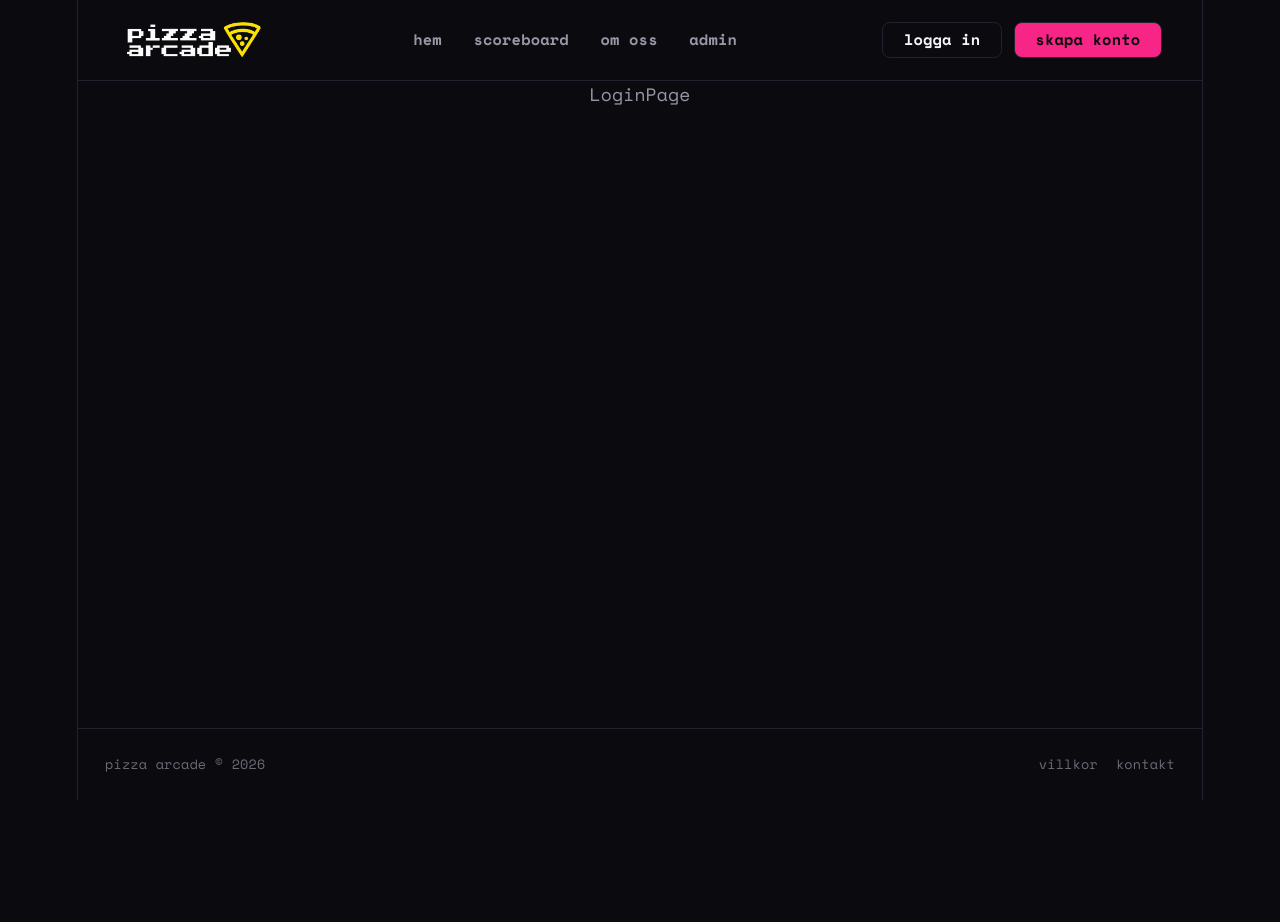
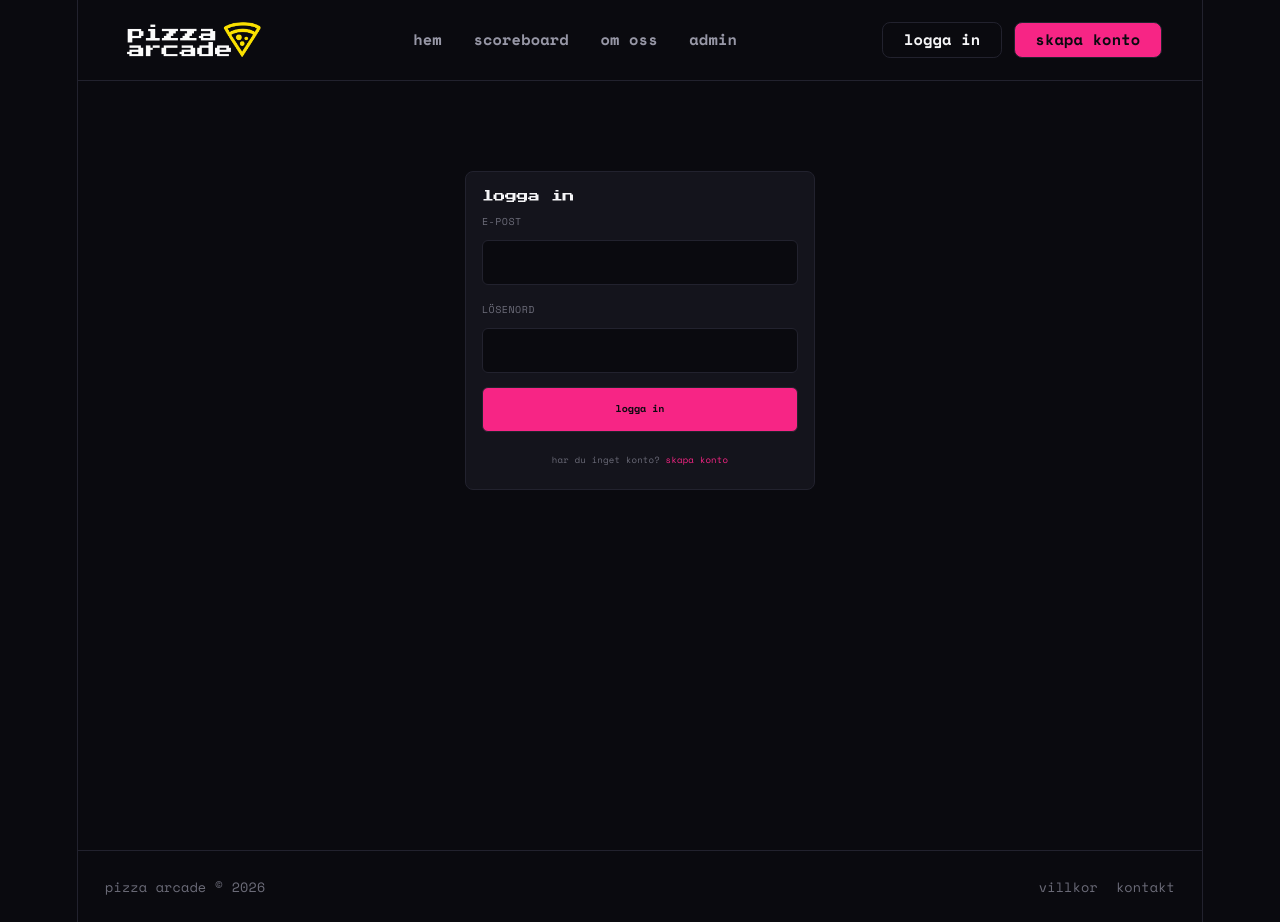
Before and after one commit to niloscar/game-monetization, a React (Vite) app in the folder frontend/: page /login in a window 1280 px wide. Before the commit the page ends 800 px from the top, so only its background shows below. Built offline with nearby package versions, Linux system fonts and the light colour scheme; no server answers.

Commit message:
feat: added login functionality

```diff
--- /dev/null
+++ b/frontend/src/components/LoginCard.tsx
@@ -0,0 +1,11 @@
+import styles from './login-card.module.css'
+
+type LoginCardProps = {
+    children: React.ReactNode
+}
+
+const LoginCard = ({ children }: LoginCardProps) => {
+    return <div className={styles['login-card']}>{children}</div>
+}
+
+export default LoginCard
--- /dev/null
+++ b/frontend/src/components/login-card.module.css
@@ -0,0 +1,83 @@
+.login-card {
+    width: 100%;
+    max-width: 350px;
+    margin: 5rem auto 20rem;
+    padding: 16px;
+    background-color: var(--surface);
+    border: 1px solid var(--border);
+    border-radius: 8px;
+    text-align: left;
+}
+
+.login-card h1 {
+    font-size: 12px;
+    line-height: 1.4;
+    margin: 0 0 4px;
+}
+
+.login-card form {
+    display: flex;
+    flex-direction: column;
+    gap: 12px;
+}
+
+.login-card .field {
+    display: flex;
+    flex-direction: column;
+    gap: 5px;
+}
+
+.login-card .field-label {
+    font-size: 14px;
+    color: var(--text-secondary);
+}
+
+.login-card input {
+    width: 100%;
+    height: 45px;
+    padding: 8px 10px;
+    font-size: 11px;
+    color: var(--text-secondary);
+}
+
+.login-card input:focus {
+    border-color: #f5f5f7;
+    outline: none;
+}
+
+.login-card button {
+    width: 100%;
+    height: 45px;
+    margin-top: 2px;
+    background: var(--accent);
+    color: var(--bg);
+    border: 1px solid var(--border);
+    border-radius: 6px;
+    font-size: 10px;
+    font-weight: 700;
+    display: flex;
+    align-items: center;
+    justify-content: center;
+}
+
+.login-card > p {
+    margin: 10px 0 0;
+    text-align: center;
+    font-size: 14px;
+    color: var(--text-secondary);
+}
+
+.login-card a {
+    color: var(--text-primary);
+    text-decoration: none;
+}
+
+.login-card > p:last-child {
+    margin: 15px 0 0;
+    text-align: center;
+    font-size: 9px;
+}
+
+.login-card > p:last-child a {
+    color: var(--accent);
+}
--- a/frontend/src/components/register-card.module.css
+++ b/frontend/src/components/register-card.module.css
@@ -60,7 +60,7 @@
 
 .registerCard button {
   width: 100%;
-  height: 34px;
+  height: 45px;
   margin-top: 2px;
   background: var(--accent);
   color: var(--bg);
@@ -77,11 +77,6 @@
   cursor: default;
 }
 
-.registerCard button:hover {
-    filter: brightness(1.25);
-    border-color: #f5f5f7;
-}
-
 .registerCard > p:last-child {
   margin: 15px 0 0;
   text-align: center;
--- a/frontend/src/pages/LoginPage.tsx
+++ b/frontend/src/pages/LoginPage.tsx
@@ -1,5 +1,86 @@
+import { useState } from 'react'
+import { Link, useNavigate } from 'react-router-dom'
+import Button from '../components/Button'
+import Input from '../components/Input'
+import LoginCard from '../components/LoginCard'
+import { useAuth } from '../context/AuthContext'
+
 const LoginPage = () => {
-    return <div>LoginPage</div>
+    const navigate = useNavigate()
+    const { login, error } = useAuth()
+
+    const [email, setEmail] = useState('')
+    const [password, setPassword] = useState('')
+    const [isLoading, setIsLoading] = useState(false)
+
+    const handleSubmit = async (event: React.SubmitEvent<HTMLFormElement>) => {
+        event.preventDefault()
+
+        try {
+            setIsLoading(true)
+
+            await login(email, password)
+
+            navigate('/')
+        } catch {
+        } finally {
+            setIsLoading(false)
+        }
+    }
+
+    return (
+        <main>
+            <LoginCard>
+                <h1>logga in</h1>
+
+                <form onSubmit={handleSubmit}>
+                    <div className="field">
+                        <label className="field-label" htmlFor="email">
+                            e-post
+                        </label>
+
+                        <Input
+                            id="email"
+                            name="email"
+                            type="email"
+                            autoComplete="email"
+                            value={email}
+                            onChange={(event) => setEmail(event.target.value)}
+                            required
+                        />
+                    </div>
+
+                    <div className="field">
+                        <label className="field-label" htmlFor="password">
+                            lösenord
+                        </label>
+
+                        <Input
+                            id="password"
+                            name="password"
+                            type="password"
+                            autoComplete="new-password"
+                            value={password}
+                            onChange={(event) =>
+                                setPassword(event.target.value)
+                            }
+                            required
+                        />
+                    </div>
+
+                    {error && <p className="field-error">{error}</p>}
+
+                    <Button type="submit" disabled={isLoading}>
+                        {isLoading ? 'loggar in...' : 'logga in'}
+                    </Button>
+                </form>
+
+                <p>
+                    har du inget konto? <Link to="/register">skapa konto</Link>
+                </p>
+            </LoginCard>
+        </main>
+    )
 }
 
 export default LoginPage
--- a/frontend/src/pages/RegisterPage.tsx
+++ b/frontend/src/pages/RegisterPage.tsx
@@ -62,7 +62,7 @@ const RegisterPage = () => {
       setIsLoading(true);
 
       const response = await fetch(
-        "http://localhost:3000/api/auth/register",
+         "/api/user",
         {
           method: "POST",
           headers: {
```
Also changed, not shown: 1 other file (tests, documents, lock files or other folders).
